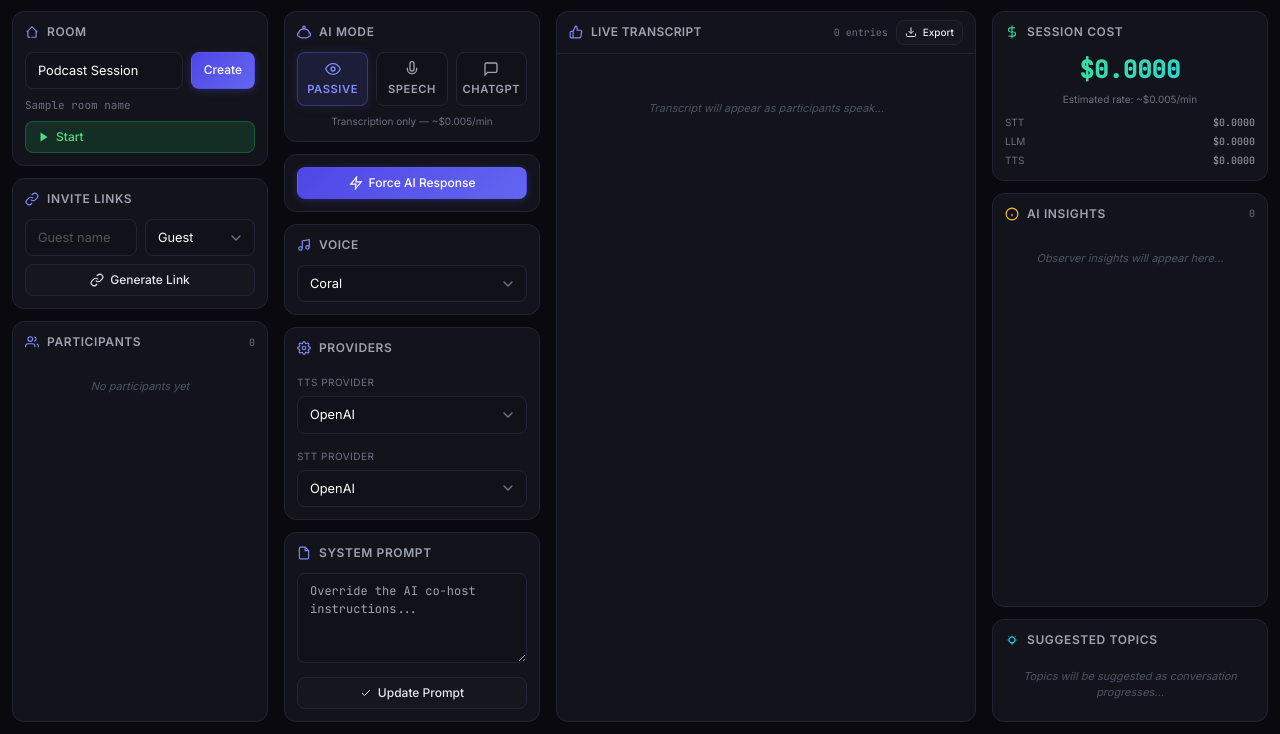
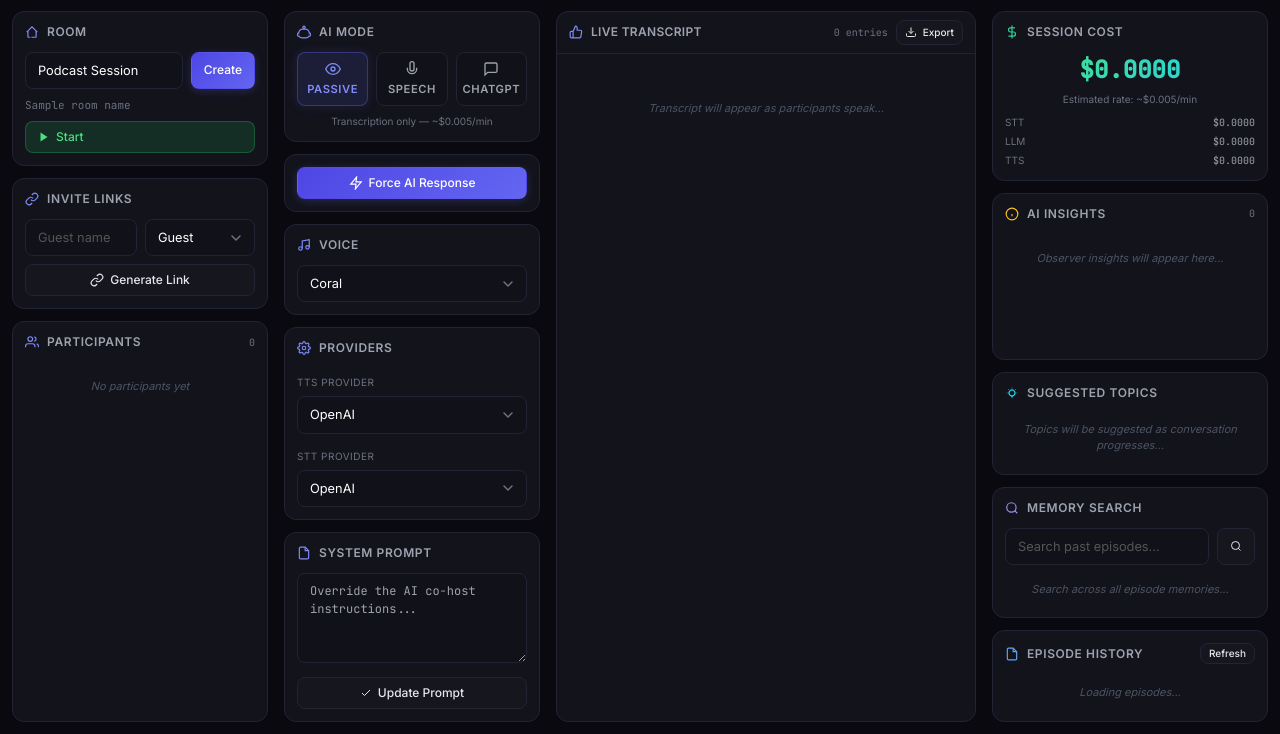
Before and after one commit to MatthewPricePhd/discord-ai-cohost-livekit, a Python web app: template src/web/templates/control.html in a window 1280 px wide. Shown: the part 451-1185 px from the top of the page. Run offline with Jinja, Linux system fonts and the light colour scheme; the template is opened without the code that fills it: most values are stand-ins (such as "Sample title", 1, 10 or a date in 2020); some libraries are stand-ins or nearby versions.

Commit message:
feat: add episode history, memory search, and document upload API
Add API endpoints for episode listing/export, memory search, and full
document upload with RAG vectorization. Control Room UI gains Episode
History and Memory Search panels with export functionality.

Co-Authored-By: Claude Opus 4.6 <noreply@anthropic.com>

```diff
--- a/src/web/static/js/control.js
+++ b/src/web/static/js/control.js
@@ -649,6 +649,92 @@ async function checkActiveSession() {
     } catch (_) {}
 }
 
+// ── Memory Search ─────────────────────────────────────────────────
+
+async function searchMemory() {
+    const query = document.getElementById("memory-query").value.trim();
+    if (!query) return;
+
+    const container = document.getElementById("memory-results");
+    container.innerHTML = '<p class="text-gray-500 text-[11px] text-center py-2"><span class="spinner"></span> Searching...</p>';
+
+    try {
+        const res = await fetch("/api/memory/search", {
+            method: "POST",
+            headers: { "Content-Type": "application/json" },
+            body: JSON.stringify({ query: query, limit: 10 }),
+        });
+        const data = await res.json();
+
+        if (!data.results || data.results.length === 0) {
+            container.innerHTML = '<p class="text-gray-600 text-[11px] italic text-center py-2">No memories found</p>';
+            return;
+        }
+
+        container.innerHTML = data.results.map(function(mem) {
+            const text = mem.memory || mem.text || "";
+            const epId = (mem.metadata || {}).episode_id || "?";
+            return '<div class="py-1 border-b border-studio-border/50">' +
+                '<span class="text-[9px] text-violet-400 font-mono">ep:' + escapeHtml(epId.slice(0, 8)) + '</span> ' +
+                '<span class="text-[11px] text-gray-300">' + escapeHtml(text) + '</span>' +
+                '</div>';
+        }).join("");
+    } catch (_) {
+        container.innerHTML = '<p class="text-red-400 text-[11px] text-center py-2">Search failed</p>';
+    }
+}
+
+// Allow Enter key in memory search
+document.getElementById("memory-query")?.addEventListener("keydown", function(e) {
+    if (e.key === "Enter") searchMemory();
+});
+
+// ── Episode History ───────────────────────────────────────────────
+
+async function loadEpisodes() {
+    const container = document.getElementById("episode-list");
+    try {
+        const res = await fetch("/api/episodes");
+        const data = await res.json();
+
+        if (!data.episodes || data.episodes.length === 0) {
+            container.innerHTML = '<p class="text-gray-600 text-[11px] italic text-center py-2">No episodes yet</p>';
+            return;
+        }
+
+        container.innerHTML = data.episodes.map(function(ep) {
+            const dateStr = ep.date ? ep.date.split("T")[0] : "";
+            return '<div class="flex items-center justify-between py-1 border-b border-studio-border/50">' +
+                '<div class="flex-1 min-w-0">' +
+                '<div class="text-[11px] text-gray-300 truncate">' + escapeHtml(ep.title) + '</div>' +
+                '<div class="text-[9px] text-gray-500 font-mono">' + dateStr + ' &middot; ' + (ep.entry_count || 0) + ' entries</div>' +
+                '</div>' +
+                '<button onclick="exportEpisode(\'' + ep.id + '\')" class="ctrl-btn btn-surface flex-shrink-0" style="padding:2px 6px;font-size:9px;" title="Export">' +
+                '<svg class="w-2.5 h-2.5" fill="none" stroke="currentColor" stroke-width="2" viewBox="0 0 24 24"><path d="M21 15v4a2 2 0 0 1-2 2H5a2 2 0 0 1-2-2v-4"/><polyline points="7,10 12,15 17,10"/><line x1="12" y1="15" x2="12" y2="3"/></svg>' +
+                '</button>' +
+                '</div>';
+        }).join("");
+    } catch (_) {
+        container.innerHTML = '<p class="text-red-400 text-[11px] text-center py-2">Failed to load episodes</p>';
+    }
+}
+
+async function exportEpisode(episodeId) {
+    try {
+        const res = await fetch("/api/episodes/" + encodeURIComponent(episodeId) + "/export?fmt=markdown");
+        const data = await res.json();
+        if (data.success && data.content) {
+            const blob = new Blob([data.content], { type: "text/markdown" });
+            const url = URL.createObjectURL(blob);
+            const a = document.createElement("a");
+            a.href = url;
+            a.download = "episode_" + episodeId.slice(0, 8) + ".md";
+            a.click();
+            URL.revokeObjectURL(url);
+        }
+    } catch (_) {}
+}
+
 // ── Initialize ────────────────────────────────────────────────────
 
 (async function init() {
@@ -663,4 +749,5 @@ async function checkActiveSession() {
     loadProviderConfig();
     loadVoices();
     checkActiveSession();
+    loadEpisodes();
 })();
--- a/src/web/templates/control.html
+++ b/src/web/templates/control.html
@@ -551,6 +551,37 @@
                         <p class="text-gray-600 text-[11px] italic text-center py-2">Topics will be suggested as conversation progresses...</p>
                     </div>
                 </div>
+
+                <!-- Memory Search -->
+                <div class="glass-card p-3">
+                    <div class="flex items-center gap-2 mb-3">
+                        <svg class="w-3.5 h-3.5 text-violet-400" fill="none" stroke="currentColor" stroke-width="2" viewBox="0 0 24 24"><circle cx="11" cy="11" r="8"/><line x1="21" y1="21" x2="16.65" y2="16.65"/></svg>
+                        <span class="text-xs font-semibold uppercase tracking-wider text-gray-400">Memory Search</span>
+                    </div>
+                    <div class="flex gap-2 mb-2">
+                        <input id="memory-query" type="text" placeholder="Search past episodes..." class="ctrl-input flex-1">
+                        <button onclick="searchMemory()" class="ctrl-btn btn-surface">
+                            <svg class="w-3 h-3" fill="none" stroke="currentColor" stroke-width="2" viewBox="0 0 24 24"><circle cx="11" cy="11" r="8"/><line x1="21" y1="21" x2="16.65" y2="16.65"/></svg>
+                        </button>
+                    </div>
+                    <div id="memory-results" class="space-y-1 max-h-40 overflow-y-auto scroll-thin">
+                        <p class="text-gray-600 text-[11px] italic text-center py-2">Search across all episode memories...</p>
+                    </div>
+                </div>
+
+                <!-- Episode History -->
+                <div class="glass-card p-3">
+                    <div class="flex items-center justify-between mb-3">
+                        <div class="flex items-center gap-2">
+                            <svg class="w-3.5 h-3.5 text-blue-400" fill="none" stroke="currentColor" stroke-width="2" viewBox="0 0 24 24"><path d="M14 2H6a2 2 0 0 0-2 2v16a2 2 0 0 0 2 2h12a2 2 0 0 0 2-2V8z"/><polyline points="14,2 14,8 20,8"/></svg>
+                            <span class="text-xs font-semibold uppercase tracking-wider text-gray-400">Episode History</span>
+                        </div>
+                        <button onclick="loadEpisodes()" class="ctrl-btn btn-surface" style="padding:2px 8px;font-size:10px;">Refresh</button>
+                    </div>
+                    <div id="episode-list" class="space-y-1 max-h-48 overflow-y-auto scroll-thin">
+                        <p class="text-gray-600 text-[11px] italic text-center py-2">Loading episodes...</p>
+                    </div>
+                </div>
             </div>
         </div>
     </main>
```
Also changed, not shown: src/web/routes.py (+106 -0 lines).
